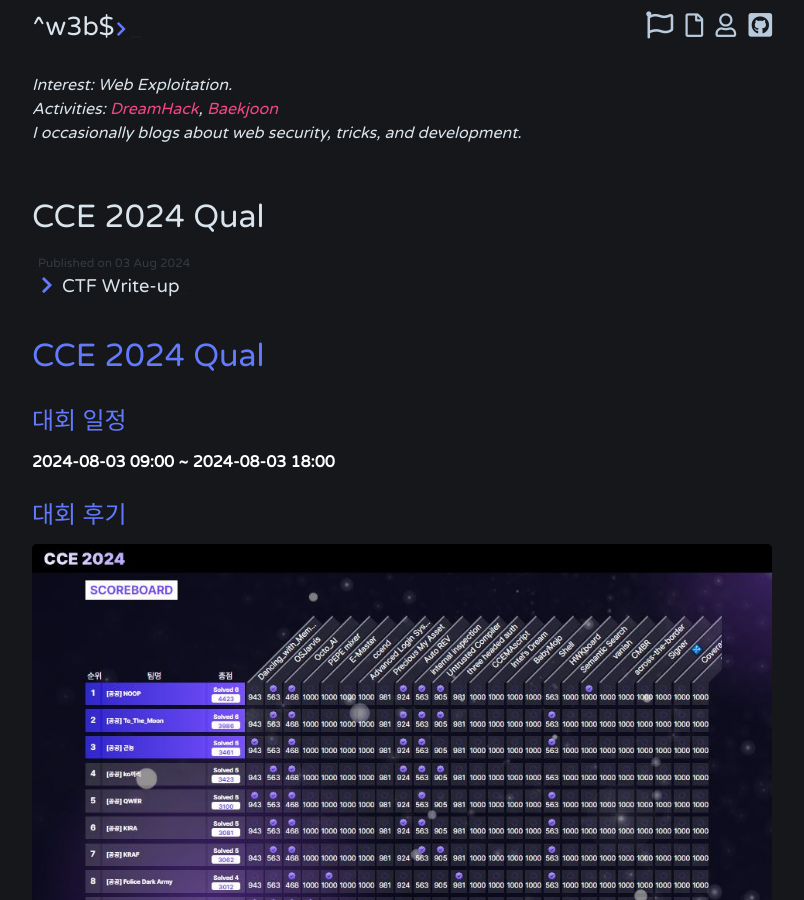
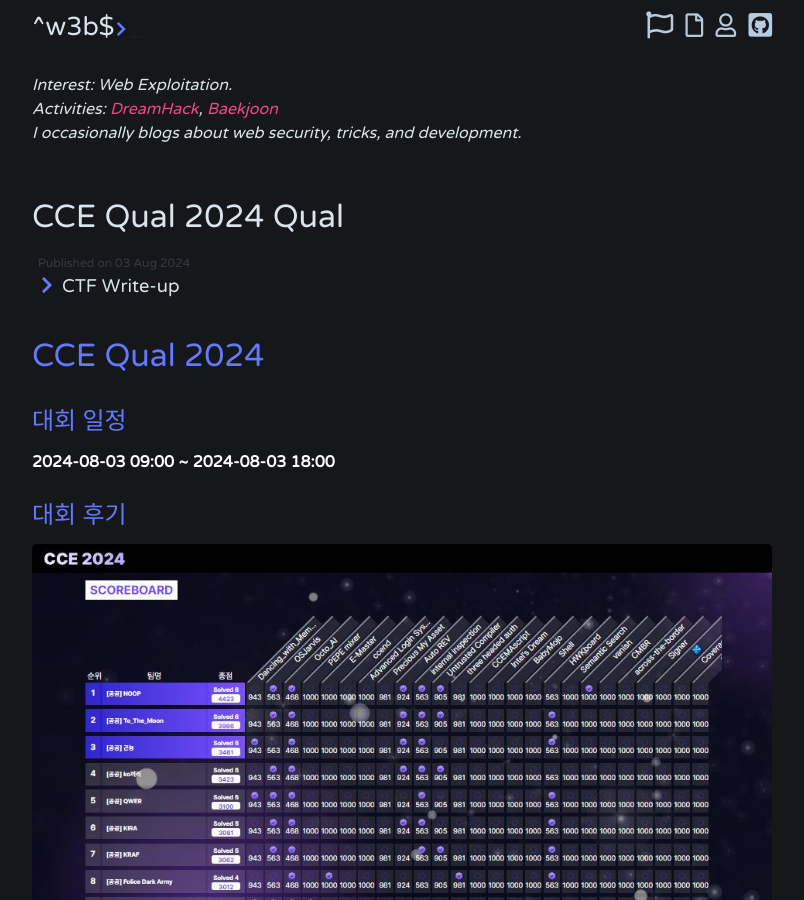
Before and after one commit to jiniljeil/jiniljeil.github.io, a Jekyll site: the page built from _posts/2024-08-03-CCE Qual 2024.md, in a window 1280 px wide and 900 px high. Shown: the whole window, without its empty margins (238-1042 px from the left). Built offline with Jekyll 4.4.1, drawn with Linux system fonts in a browser that asks for light colours; comment, search, counter and statistics services are not loaded.

Commit message:
CCE Qual 2024

```diff
--- a/_posts/2024-08-03-CCE 2024 Qual.md
+++ b/_posts/2024-08-03-CCE Qual 2024.md
@@ -1,12 +1,12 @@
 ---
 layout: post
-title: CCE 2024 Qual
+title: CCE Qual 2024 Qual
 description: CTF Write-up
-tags: CCE 2024 Qual
+tags: CCE Qual 2024
 category: ctf
 ---
 
-# CCE 2024 Qual
+# CCE Qual 2024
 
 ## 대회 일정
 **2024-08-03 09:00 ~ 2024-08-03 18:00**
@@ -29,9 +29,9 @@ CCE 2024 공공부문으로 참여해 웹 2문제와 시스템 1문제를 해결
 ## Writeup
 
 - <a href="#OSJarvis">OSJarvis</a>
-- <a href="#internal_inspection">internal inspection</a>
+- <a href="#internal-inspection">internal inspection</a>
 - <a href="#ccend">ccend</a>
-- <a href="#Advanced_Login_System">Advanced Login System</a>
+- <a href="#Advanced-Login-System">Advanced Login System</a>
 
 <a id="OSJarvis">OSJarvis</a>
 
@@ -194,7 +194,7 @@ Content-Disposition: form-data; name="uploadFileName";
 ### Flag
 cce2024{3a9d8c789f493f9c66d2f82f8208d9dcc8a1cc5a47ef222e71dd4da6fe05f8d23397f85403779479627b675d6b6f434d9bcc}
 
-<a id="internal_inspection">internal inspection</a>
+<a id="internal-inspection">internal inspection</a>
 
 # internal inspection
 
@@ -483,8 +483,7 @@ print(r.text)
 ### Flag
 cce2024{0fc77f746f6d6382d3efea1dfe6c0ae33b9ef655c6fa4546}
 
-
-<a id="Advanced_Login_System">Advanced Login System</a>
+<a id="Advanced-Login-System">Advanced Login System</a>
 
 # Advanced Login System
 
```
